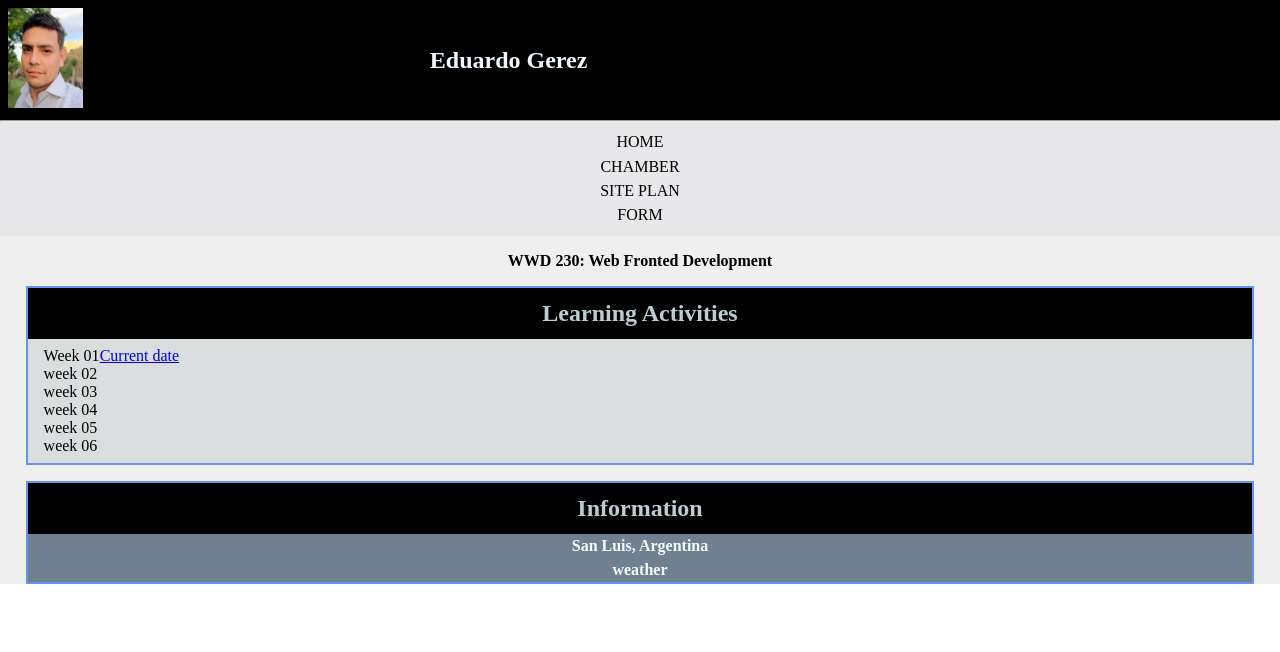
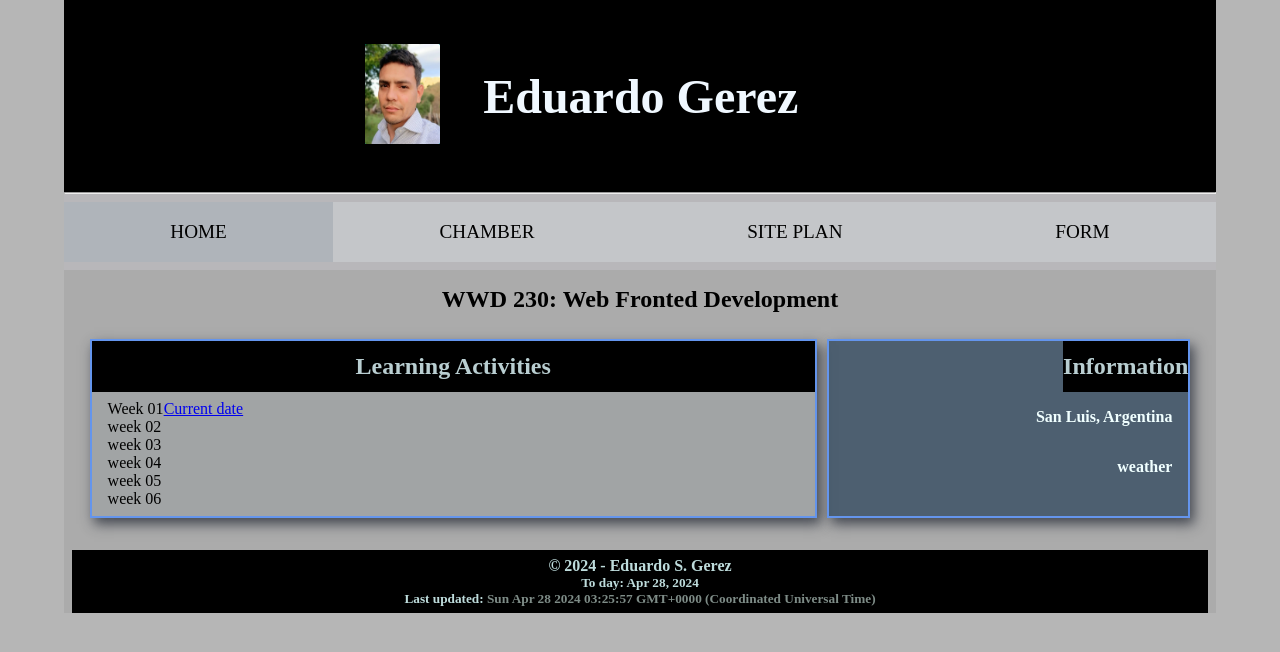
Before and after one commit to edugerez/wdd230, a plain HTML site: page index.html in a window 1280 px wide. Drawn offline with Linux system fonts and the light colour scheme.

Commit message:
larger css

```diff
--- a/index.html
+++ b/index.html
@@ -12,7 +12,6 @@
         content="Course asigments portal related to Eduardo Selmar Gerea to deliver activities from BYU Idaho, course for Web Fronted Deveopment programing certification" />
     <link rel="stylesheet" href="styles/base.css">
     <link rel="stylesheet" href="styles/larger.css">
-
     <link rel="preconnect" href="https://fonts.googleapis.com">
     <link rel="preconnect" href="https://fonts.gstatic.com" crossorigin>
     <link href="https://fonts.googleapis.com/css2?family=Josefin+Sans&display=swap" rel="stylesheet">
@@ -30,7 +29,7 @@
             <nav>
                 <hr>
                 <ul class="naver">
-                    <li><a href="#">HOME</a></li>
+                    <li class="active"><a href="#">HOME</a></li>
                     <li><a href="#">CHAMBER</a></li>
                     <li><a href="#">SITE PLAN</a></li>
                     <li><a href="#">FORM</a></li>
@@ -58,6 +57,12 @@
 
                 </section>
             </main>
+            <footer>
+                <h4>&copy; 2024 - Eduardo S. Gerez</h4>
+                <h5>To day: <span id="date"></span></h5>
+                <h5>Last updated: <span id="update"></span></h5>
+            </footer>
+            <script src="scripts/getDates.js"></script>
         </div>
     </div>
 </body>
--- /dev/null
+++ b/scripts/getDates.js
@@ -0,0 +1,20 @@
+// Select the HTML element to manipulate
+const date = document.querySelector("#date");
+const message = document.querySelector("#emessage");
+
+//  method with options
+try {
+    const options = {
+
+        day: "numeric",
+        month: "short",
+        year: "numeric"
+    };
+    date.textContent = new Date().toLocaleDateString("en-US", options)
+}
+catch (e) {
+    console.log("Error with code or your browser does not support Locale");
+}
+
+
+document.getElementById("update").innerHTML = new Date(document.lastModified);
--- a/styles/base.css
+++ b/styles/base.css
@@ -40,6 +40,7 @@ ul {
 .naver li a {
     text-decoration: none;
     color: rgb(0, 0, 0);
+    display: block;
 
 }
 
@@ -47,8 +48,12 @@ ul {
     padding: 0.2rem 0;
 }
 
-.naver li:hover {
+nav .naver li:hover {
     background-color: rgba(16, 4, 62, 0.173);
+}
+
+nav .naver .active {
+    background-color: rgba(117, 160, 189, 0.132);
 }
 
 main {
@@ -87,11 +92,27 @@ main {
 
 
 .card:nth-of-type(2) {
-    background-color: rgba(37, 63, 88, 0.627);
+    background-color: rgba(37, 63, 88, 0.703);
     text-align: center;
+    justify-items: end;
+
 }
 
 .card:nth-of-type(2) h4 {
     padding: 0.2rem 0;
     color: azure;
+    text-align: center;
+
 }
+
+footer {
+    background-color: black;
+    color: rgb(190, 220, 220);
+    text-align: center;
+    margin: 1rem 0.5rem;
+    padding: 0.4rem;
+}
+
+footer #update {
+    color: rgb(126, 140, 135);
+}
--- a/styles/larger.css
+++ b/styles/larger.css
@@ -0,0 +1,78 @@
+@media (min-width: 768px) {
+    #content {
+        max-width: 90%;
+        margin: 0 auto;
+    }
+
+
+    body {
+        background-color: rgba(0, 0, 0, 0.285);
+    }
+
+    header {
+        height: 12rem;
+    }
+
+    header .Edu {
+        align-self: center;
+        justify-self: end;
+    }
+
+
+
+    header .Edu img {
+        max-width: fit-content;
+        background-color: aqua;
+        border-radius: 0.1rem;
+        box-shadow: 21px 21px 41px (rgba(224, 211, 211, 0.977));
+    }
+
+
+    header h1 {
+        font-size: 3rem;
+        text-align: left;
+        margin-left: 2rem;
+
+    }
+
+    nav .naver {
+        display: flex;
+        justify-content: space-evenly;
+        align-items: center;
+        flex-wrap: wrap;
+
+    }
+
+    nav .naver li {
+
+        flex-grow: 2;
+        background-color: rgba(240, 255, 255, 0.21);
+    }
+
+    nav .naver li a {
+        font-size: 1.2rem;
+        padding: 1rem;
+    }
+
+    main {
+        display: grid;
+        grid-template-columns: 2fr 1fr;
+        gap: 10px;
+    }
+
+    main .title {
+        font-size: 1.5rem;
+        grid-column: 1/3;
+        margin: 0;
+    }
+
+    section {
+        margin: 0;
+        grid-row: 2/3;
+        box-shadow: 4px 6px 12px rgba(37, 42, 54, 0.777);
+    }
+
+    .card:nth-of-type(2) h4 {
+        padding: 1rem;
+    }
+}
```
